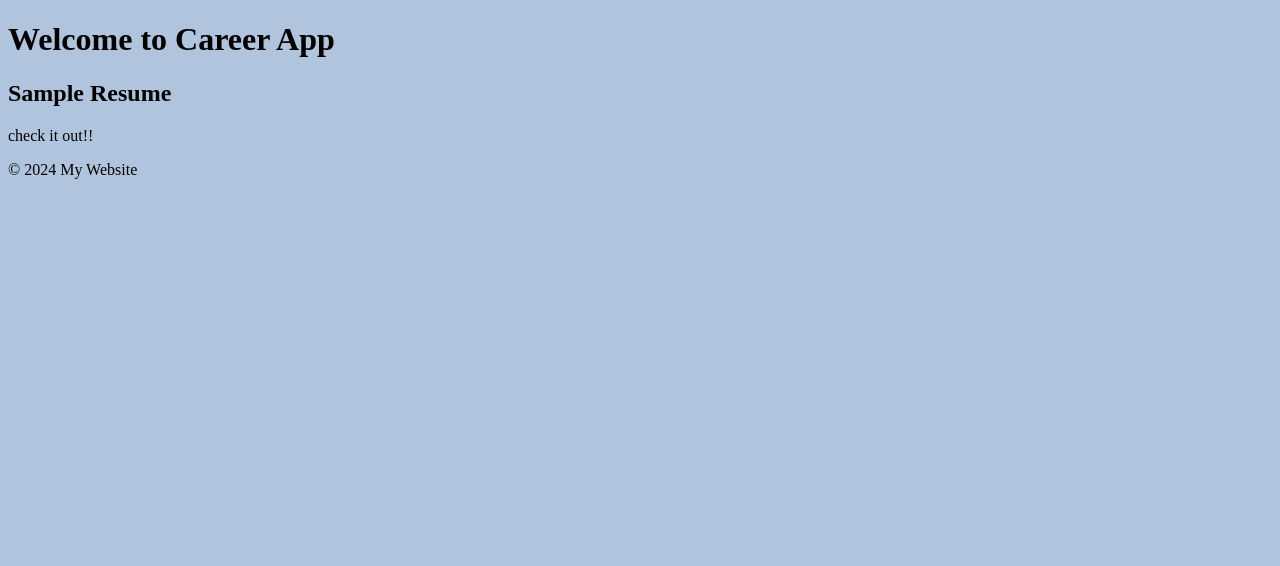
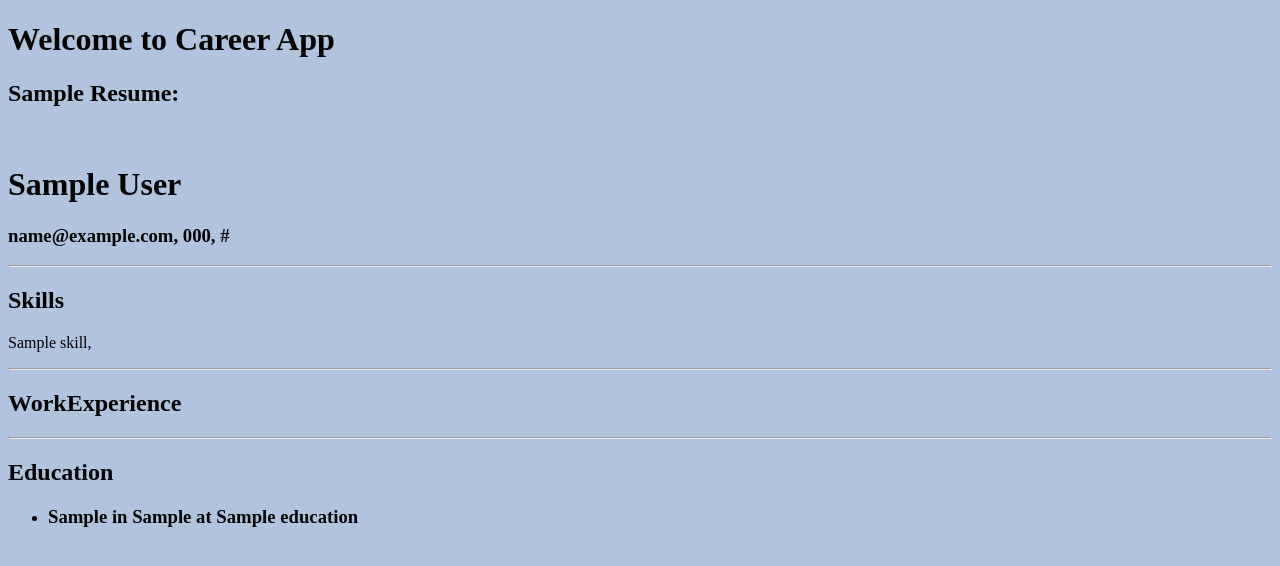
Before and after one commit to bdaisey/career-app, a Django app: page /sample/ in a window 1280 px wide. Shown: the top 566 px of the page. Run offline with Django 4.2, Linux system fonts and the light colour scheme; tables that the repository leaves empty hold one stand-in row (values such as "Sample post"); data that the repository does not hold is empty.

Commit message:
set up jupyter notebooks, added django template to display sample resume

```diff
--- a/backend/resume/views.py
+++ b/backend/resume/views.py
@@ -1,4 +1,10 @@
+from django.contrib.auth import get_user_model
 from django.shortcuts import render
 
 def sample_resume(request):
-    return render(request, 'sample_resume.html')
+    usr = get_user_model().objects.first()
+    rez = usr.resumes.first()
+
+    context = {'usr': usr, 'rez': rez}
+    template = 'sample_resume.html'
+    return render(request, template, context)
--- a/backend/templates/base.html
+++ b/backend/templates/base.html
@@ -21,7 +21,9 @@
     </main>
 
     <footer>
+      {% comment %}
       <p>&copy; 2024 My Website</p>
+      {% endcomment %}
     </footer>
   </body>
 </html>
--- a/backend/templates/sample_resume.html
+++ b/backend/templates/sample_resume.html
@@ -1,5 +1,38 @@
 <!-- templates/sample_resume.html -->
 {% extends 'base.html' %} {% block content %}
-<h2>Sample Resume</h2>
-<p>check it out!!</p>
+<h2>Sample Resume:</h2>
+<br />
+
+<h1>{{usr.personal_info_entries.first.full_name}}</h1>
+<h3>
+  {{usr.personal_info_entries.first.email}},
+  {{usr.personal_info_entries.first.phone}},
+  {{usr.personal_info_entries.first.website}}
+</h3>
+<hr />
+
+<h2>Skills</h2>
+<p>{% for rs in rez.resumeskill_set.all %} {{rs.skill.name}}, {% endfor %}</p>
+<hr />
+<h2>WorkExperience</h2>
+{% for rj in rez.resumejob_set.all %}
+<h3>{{ rj.job.job_title }} at {{rj.job.company_name }}</h3>
+<ul>
+  {% for rjb in rj.resumejobbullet_set.all %}
+  <li>{{rjb.bullet.content}}</li>
+  {% endfor %}
+</ul>
+{% endfor %}
+<hr />
+<h2>Education</h2>
+<ul>
+  {% for re in rez.resumeeducation_set.all %}
+  <li>
+    <h3>
+      {{re.education.degree}} in {{re.education.field_of_study}} at
+      {{re.education.school_name}}
+    </h3>
+  </li>
+  {% endfor %}
+</ul>
 {% endblock %}
```
Also changed, not shown: docs/roadmap.md (+1 -1 lines), 2 other files.
